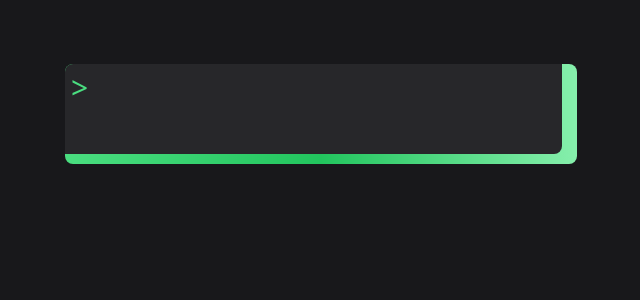
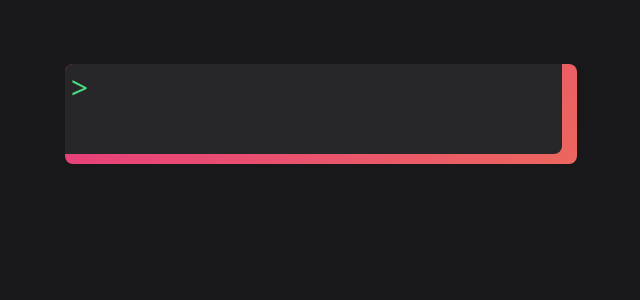
Before and after one commit to Elbasel/do-stuff, a Next.js app: page / in a window 1280 px wide. Shown: the top 300 px of the page, without its empty margins (319-959 px from the left). Built offline with nearby package versions, Linux system fonts and the light colour scheme.

Commit message:
Refactor globals.css

```diff
--- a/src/globals.css
+++ b/src/globals.css
@@ -3,40 +3,17 @@
 @tailwind utilities;
 
 :root {
-    --glow-color: rgba(255, 255, 255, 0.214);
-    /* --glow-duration: 10s ease-in; */
+    --glow-color: rgb(255, 255, 255);
 }
 
-
-.glow {
-    animation: glow var(--glow-duration) infinite;
+.animate-background {
+    background: linear-gradient(-45deg, #ee7752, #e73c7e, #23a6d5, #23d5ab);
+    background-size: 400% 400%;
+    animation: animate-background 15s ease infinite;
 
 }
 
-
-@keyframes glow {
-    0% {
-        box-shadow: 0 0 0 var(--glow-color);
-    }
-
-    50% {
-        box-shadow: 0 0 5px var(--glow-color);
-    }
-
-    100% {
-        box-shadow: 0 0 0 var(--glow-color);
-    }
-}
-
-
-.glow {
-    background: linear-gradient(-45deg, #ee7752, #e73c7e, #23a6d5, #23d5ab);
-    background-size: 400% 400%;
-    animation: glow 15s ease infinite;
-
-}
-
-@keyframes glow {
+@keyframes animate-background {
     0% {
         background-position: 0% 50%;
     }
```
